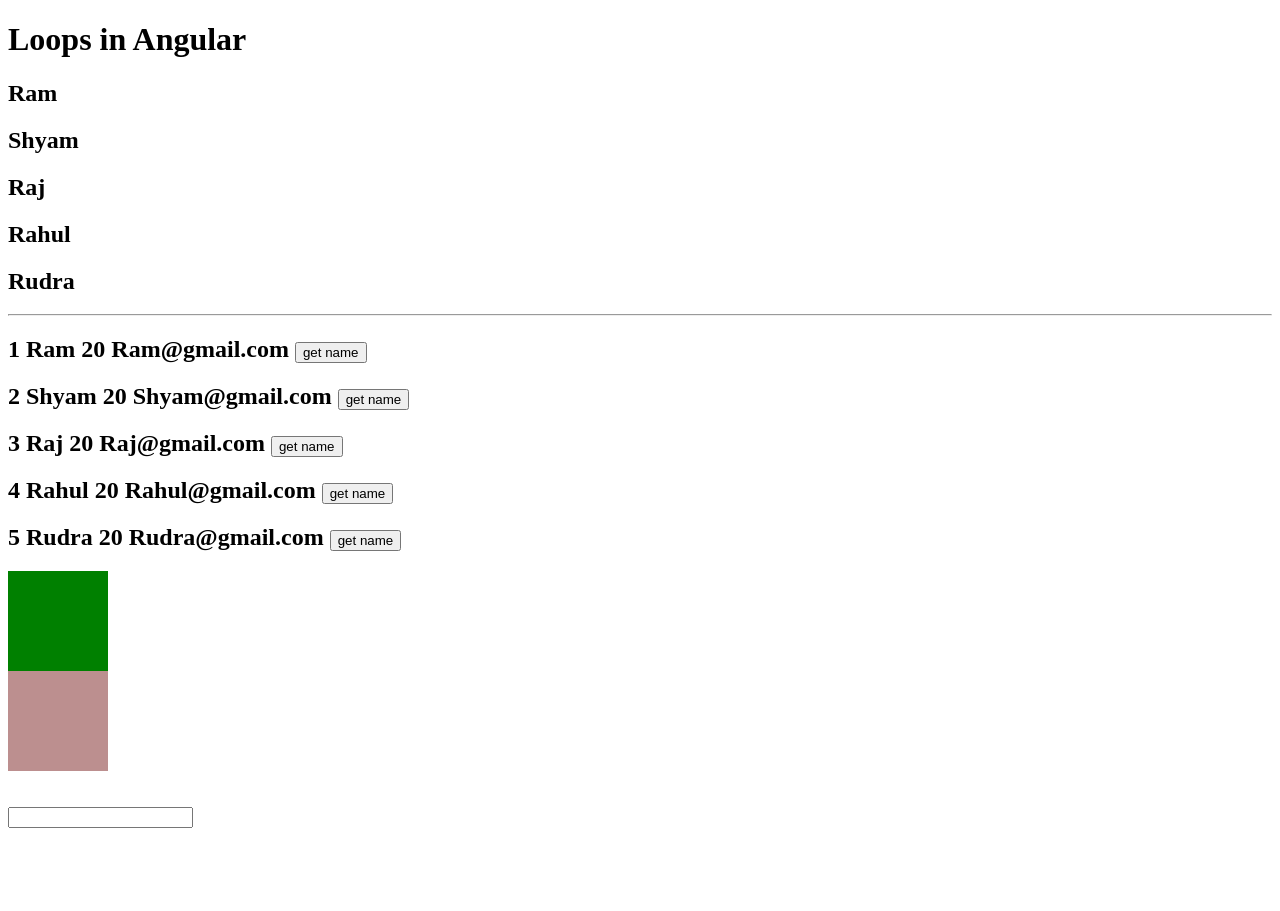
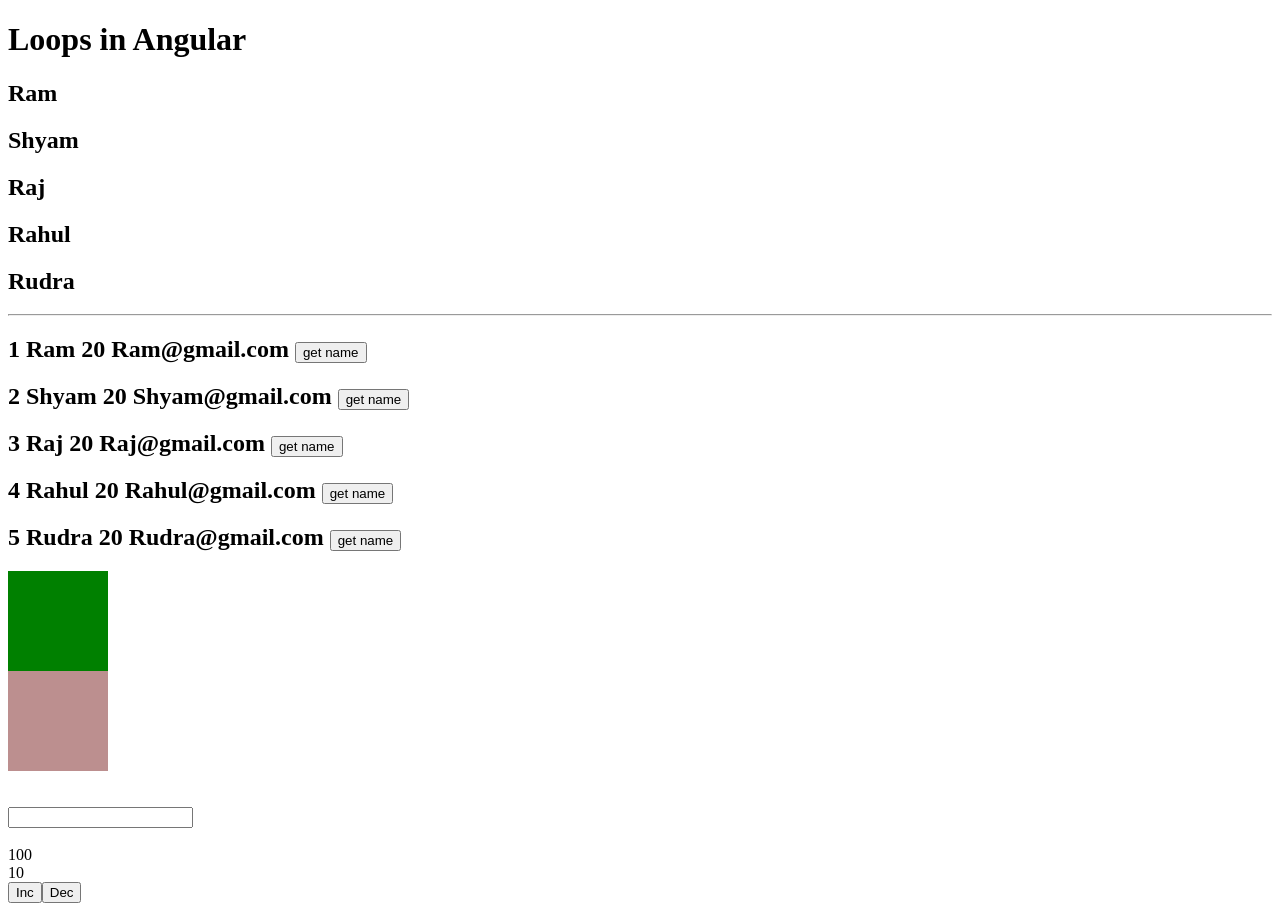
Before and after one commit to parththakkar06/Internship, an Angular app in the folder angular-app/: page / in a window 1280 px wide. Before the commit the page ends 836 px from the top, so only its background shows below. Built offline with nearby package versions, Linux system fonts and the light colour scheme.

Commit message:
Basic Signals

```diff
--- a/angular-app/src/app/app.component.html
+++ b/angular-app/src/app/app.component.html
@@ -151,3 +151,13 @@
 
 <br><br>
 <input type="text" name="user" (blur) = "handleEvent($event)" (focus) = "handleEvent($event)" (input) = "handleEvent($event)">
+
+<br>
+<br>
+{{data}} <br>
+{{count()}}
+<br>
+<!-- <button (click) = "updateValue()">Change Value</button> -->
+
+<button (click) = "updateValue('inc')">Inc</button>
+<button (click) = "updateValue('dec')">Dec</button>
--- a/angular-app/src/app/app.component.ts
+++ b/angular-app/src/app/app.component.ts
@@ -1,4 +1,4 @@
-import { Component } from '@angular/core';
+import { Component, effect, signal } from '@angular/core';
 import { RouterOutlet } from '@angular/router';
 import { CommonModule } from '@angular/common';
 import { LoginComponent } from './login/login.component';
@@ -129,23 +129,43 @@ export class AppComponent {
   // }
 
 
-  users = ['Ram' , 'Shyam' , 'Raj' , 'Rahul' , 'Rudra']
+  users = ['Ram', 'Shyam', 'Raj', 'Rahul', 'Rudra']
 
   students = [
-    {name : 'Ram' , age : 20 , email : "Ram@gmail.com"},
-    {name : 'Shyam' , age : 20 , email : "Shyam@gmail.com"},
-    {name : 'Raj' , age : 20 , email : "Raj@gmail.com"},
-    {name : 'Rahul' , age : 20 , email : "Rahul@gmail.com"},
-    {name : 'Rudra' , age : 20 , email : "Rudra@gmail.com"}
+    { name: 'Ram', age: 20, email: "Ram@gmail.com" },
+    { name: 'Shyam', age: 20, email: "Shyam@gmail.com" },
+    { name: 'Raj', age: 20, email: "Raj@gmail.com" },
+    { name: 'Rahul', age: 20, email: "Rahul@gmail.com" },
+    { name: 'Rudra', age: 20, email: "Rudra@gmail.com" }
   ]
 
-  getName(name:string){
+  getName(name: string) {
     console.log(name)
   }
 
-  handleEvent(event : Event){
+  handleEvent(event: Event) {
     // console.log("function called" , event.type);
     console.log((event.target as HTMLInputElement).value);
 
   }
+
+
+  data = 100
+  count = signal(10)
+
+  constructor() {
+    effect(() => {
+      console.log(this.count());
+
+    })
+  }
+
+  updateValue(val: string) {
+    // this.count.set(20)
+    if(val == 'inc'){
+      this.count.set(this.count()+1)
+    }else{
+      this.count.set(this.count()-1)
+    }
+  }
 }
```
